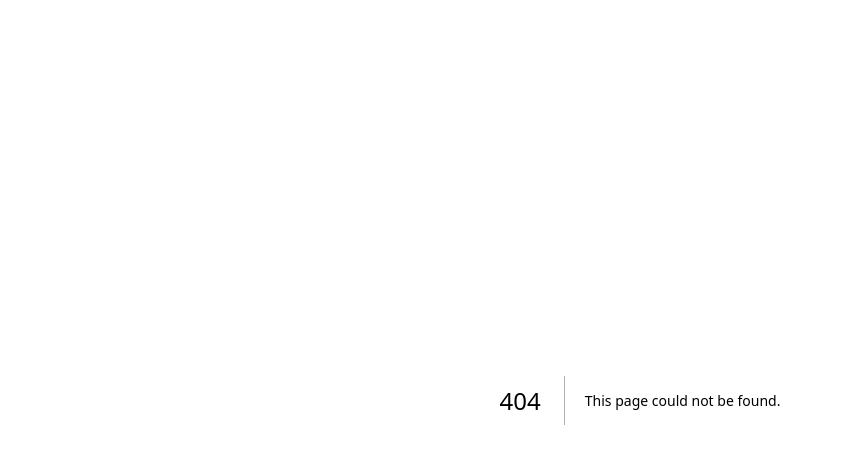
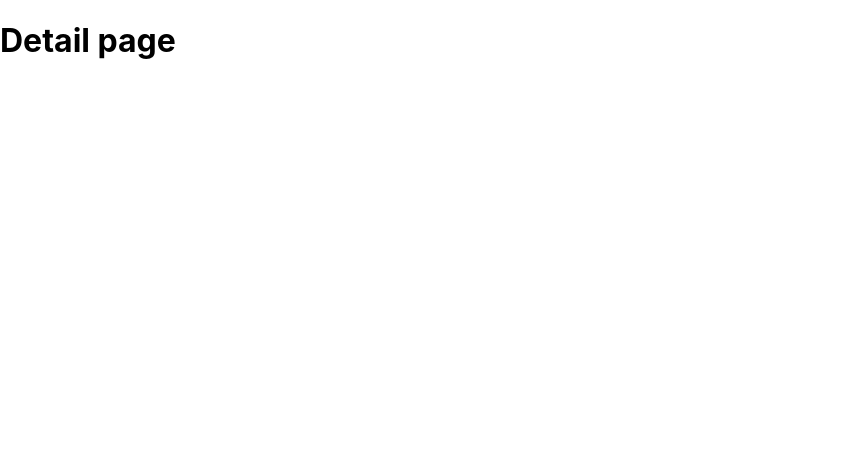
Before and after one commit to Matatov1989/Next-JS-App, a Next.js app: page /news/something-important in a window 1280 px wide. Before the commit this address had no page. Shown: the top 464 px of the page, without its empty margins (0-841 px from the left). Built offline with nearby package versions, Linux system fonts and the light colour scheme.

Commit message:
adding nested path & pages

```diff
--- /dev/null
+++ b/pages/news/something-important.js
@@ -0,0 +1,5 @@
+function DetailPage() {
+    return <h1>Detail page</h1>;
+  }
+
+  export default DetailPage;
```
Also changed, not shown: pages/news/index.js (renamed from pages/news.js).
